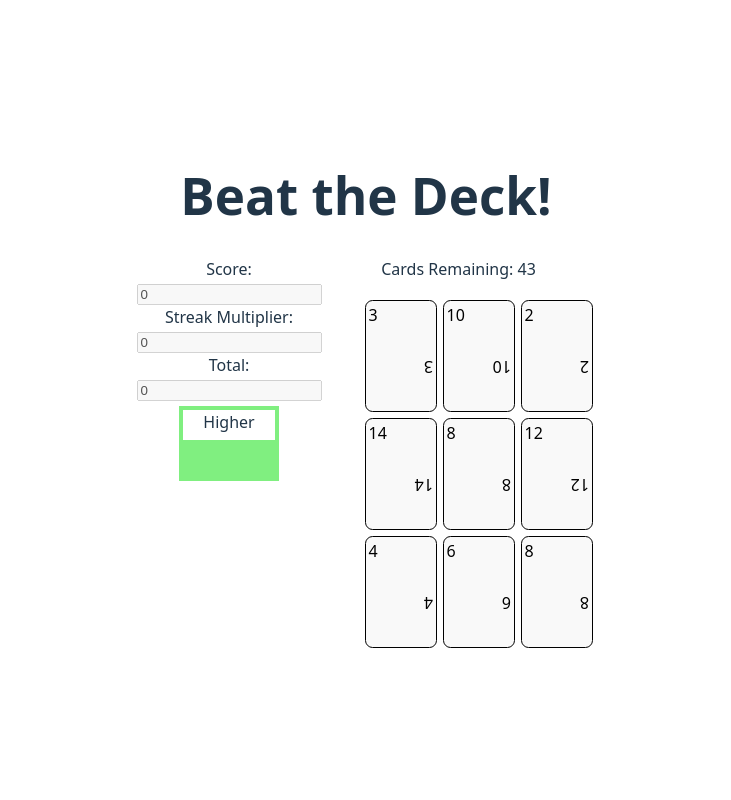
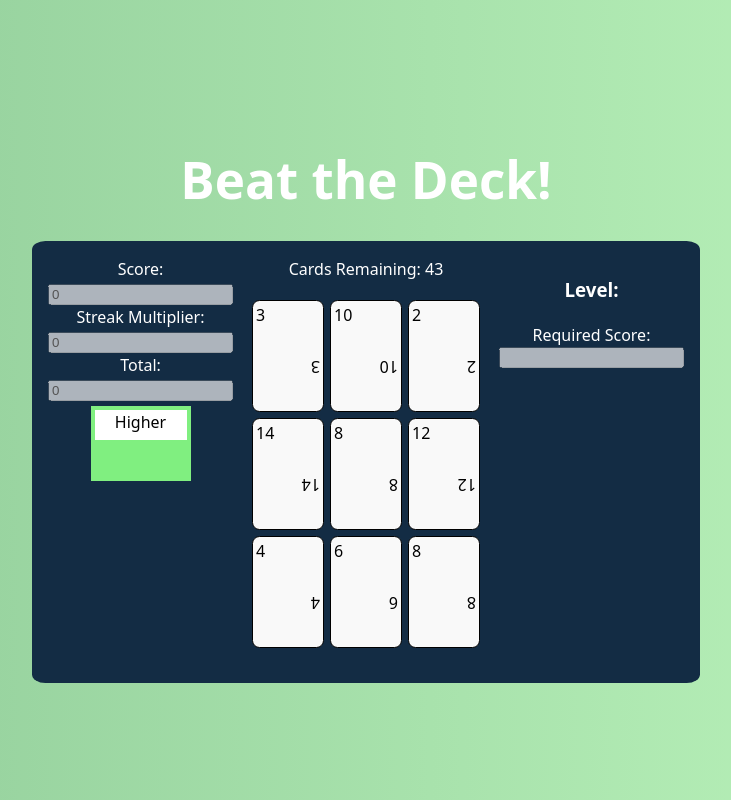
Before and after one commit to ChristoWalto/deck, a React (Vite) app: page / in a window 1280 px wide. Both pictures are taken after a click on the button "Start". Shown: the whole page, without its empty margins (274-1005 px from the left). Built offline with nearby package versions, Linux system fonts and the light colour scheme.

Commit message:
Updated GUI look and feel, updated scorebord to sidebar

```diff
--- a/src/App.css
+++ b/src/App.css
@@ -1,12 +1,34 @@
+body {
+  /* background-color: #0F5132; */
+  background: linear-gradient(to right, #0F5132, #bcf5bc);
+  background-size: 400% 400%; /* Make background larger to allow movement */
+  animation: colorFade 10s ease infinite alternate; /* Animation details */
+}
+
+@keyframes colorFade {
+  0% {
+    background-position: 0% 50%; /* Starting position of the gradient */
+  }
+  100% {
+    background-position: 100% 50%; /* Ending position of the gradient */
+  }
+}
+
 #root {
   max-width: 1280px;
   margin: 0 auto;
   padding: 2rem;
   text-align: center;
+  color: white;
 }
 #gameDiv{
   display: flex;
   flex-direction: row;
+  border-radius: 2%;
+  border-color: #132C44;
+  background-color: #132C44;
+  gap: 1em;
+  padding: 1em;
 }
 .logo {
   height: 6em;
@@ -72,3 +94,11 @@
   display: flex;
   flex-direction: row;
 }
+
+.switch{
+  color: black;
+}
+
+#boardList{
+  padding-inline-start: 0em !important;
+}
--- a/src/App.jsx
+++ b/src/App.jsx
@@ -3,12 +3,17 @@ import $ from 'jquery';
 import Menu from './assets/menu.jsx'
 import './App.css'
 import {Scoreboard, incrementScore, resetScore} from './assets/scoreboard.jsx';
+import {Level} from './assets/level.jsx';
 
 var gameState = "running";
 
 function Card({value, cardOnClick}){
   var button = null;
-  button = <button className="card" onClick={cardOnClick}><div className='topLeft'>{value}</div> <div className='bottomRight'>{value}</div></button>
+  //Replace with programmer art later
+  button = <button className="card" onClick={cardOnClick}>
+            <div className='topLeft'>{value}</div>
+            <div className='bottomRight'>{value}</div>
+          </button>
   return button;
 }
 
@@ -43,6 +48,8 @@ function Board(){
   let startingCards = startCards(startDeck, Array(9).fill(null));
   const[deck, setDeck] = useState(startDeck);
   const[cards, setCards] = useState(startingCards);
+  const[level, setLevel] = useState(1);
+  const[requiredScore, setRequiredScore] = useState(level * 1000);
 
   function handleCardCick(i){
     var nextCards = cards.slice();
@@ -88,11 +95,18 @@ function Board(){
     }
   }
 
+  function resetGame(){
+    startDeck = shuffleDeck([2,2,2,2,3,3,3,3,4,4,4,4,5,5,5,5,6,6,6,6,7,7,7,7,8,8,8,8,9,9,9,9,10,10,10,10,11,11,11,11,12,12,12,12,13,13,13,13,14,14,14,14]);
+    startingCards = startCards(startDeck, Array(9).fill(null));
+    setDeck(startDeck);
+    setCards(startingCards);
+  }
+
   return(
     <>
     <div id="boardDiv" style={{display: "none"}}>
       <div>Cards Remaining: {deck.length}</div>
-    <ul>
+      <ul id='boardList'>
         <div className='boardRow'>
           <Card className="card" id="card0" value={cards[0]} cardOnClick={() => handleCardCick(0)}/>
           <Card className="card" id="card1" value={cards[1]} cardOnClick={() => handleCardCick(1)}/>
@@ -117,10 +131,13 @@ function Board(){
 export default function Game(){
   return(
     <>
+    <div id="appDiv">
     <Menu />
     <div id="gameDiv">
     <Scoreboard />
     <Board />
+    <Level />
+    </div>
     </div>
     </>
   )
--- /dev/null
+++ b/src/assets/level.jsx
@@ -0,0 +1,15 @@
+import { useState } from "react";
+import './sidebar.css';
+export function Level({levelVal, requiredScore}){
+    // var levelVal = 1;
+    // var requiredScore = levelVal * 1000;
+    return(
+        <>
+            <div id="levelDiv" >
+                <h3>Level: {levelVal}</h3>
+                Required Score:
+                <input disabled={true} value={requiredScore}></input>
+            </div>
+        </>
+    )
+}
--- a/src/assets/menu.jsx
+++ b/src/assets/menu.jsx
@@ -5,6 +5,7 @@ export default function Menu() {
     function startGame(){
         $("#boardDiv")[0].setAttribute("style", "display: inline");
         $("#scoreboardDiv")[0].setAttribute("style", "display: flex");
+        $("#levelDiv")[0].setAttribute("style", "display: flex");
         $("#startButton")[0].setAttribute("hidden", true);
     }
     return(
--- a/src/assets/scoreboard.jsx
+++ b/src/assets/scoreboard.jsx
@@ -1,13 +1,13 @@
 import { Component, useState } from "react";
 import $ from "jquery";
-import "./scoreBoard.css";
+import "./sidebar.css";
 var score = 0;
 var streak = 0;
 var total = 0;
 export const incrementScore = () => {
-    score += 100;
+    score = 100;
     streak += 1;
-    total = score * streak;
+    total += score * streak;
 
     $('#scoreInput').val(score);
     $('#multInput').val(streak);
@@ -22,7 +22,7 @@ export const resetScore = () =>{
 export const Scoreboard = () =>{
     return(
         <>
-            <div id="scoreboardDiv" style={{display: "none", flexdirection: "column"}}>
+            <div id="scoreboardDiv">
                 Score:
                 <label value="Score">
                     <input id="scoreInput" disabled={true} defaultValue={score}></input>
--- a/src/assets/scoreboard.css
+++ b/src/assets/sidebar.css
@@ -1,6 +1,13 @@
 #scoreboardDiv{
     display: flex;
     flex-direction: column;
+    display: none;
+}
+
+#levelDiv{
+    display: flex;
+    flex-direction: column;
+    display: none;
 }
 
 .switch{
```
Lines whose indentation alone changed are shown as unchanged.
